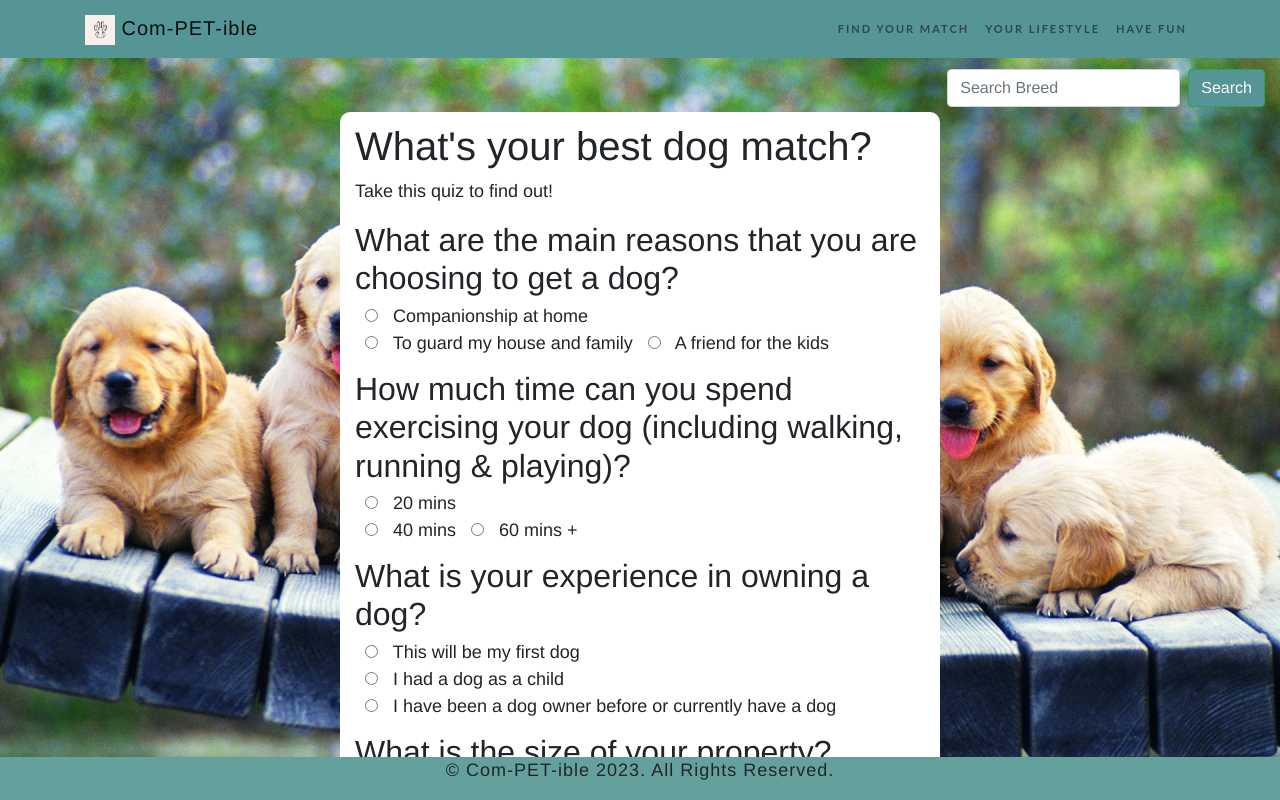
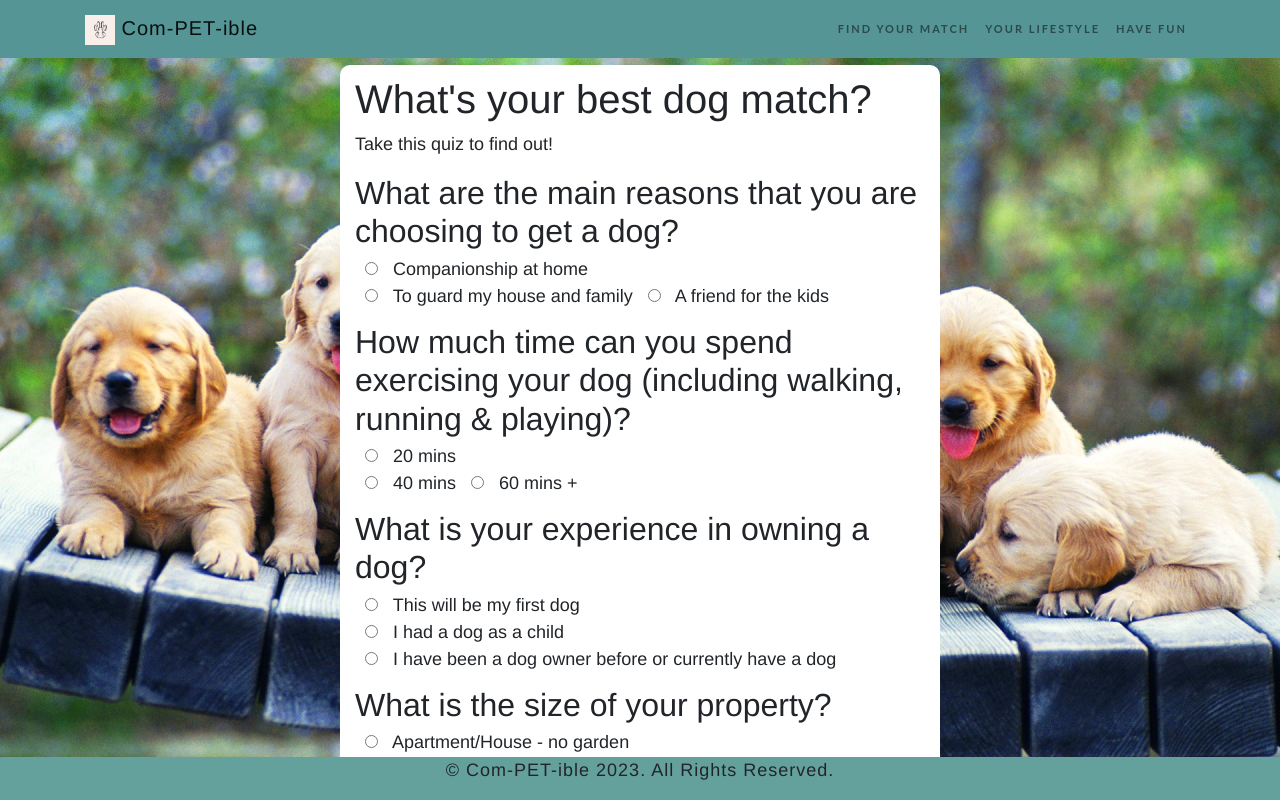
Before and after one commit to Realstranger01/Com-PET-ible, a plain HTML site: page pages/quiz.html in a window 1280 px wide. Drawn offline with nearby package versions, Linux system fonts and the light colour scheme.

Commit message:
quiz.js changes

```diff
--- a/pages/quiz.html
+++ b/pages/quiz.html
@@ -49,8 +49,6 @@
         <div class="row">
             <div class="col-6">
                 <form class="form-inline my-2 my-lg-0">
-                    <input class="form-control mr-sm-2" type="search" placeholder="Search Breed" aria-label="Search">
-                    <button class="btn btn-outline-success my-2 my-sm-0" type="submit">Search</button>
                 </form>
             </div>
         </div>
```
